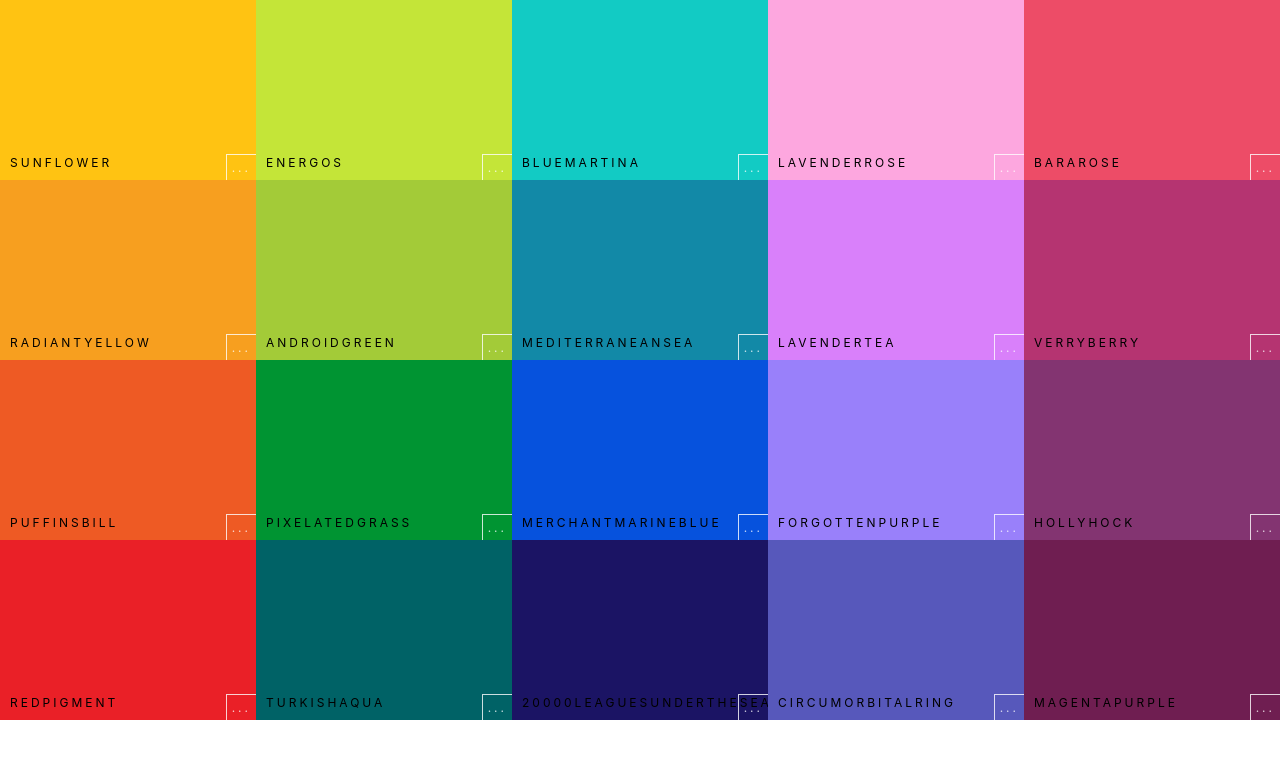
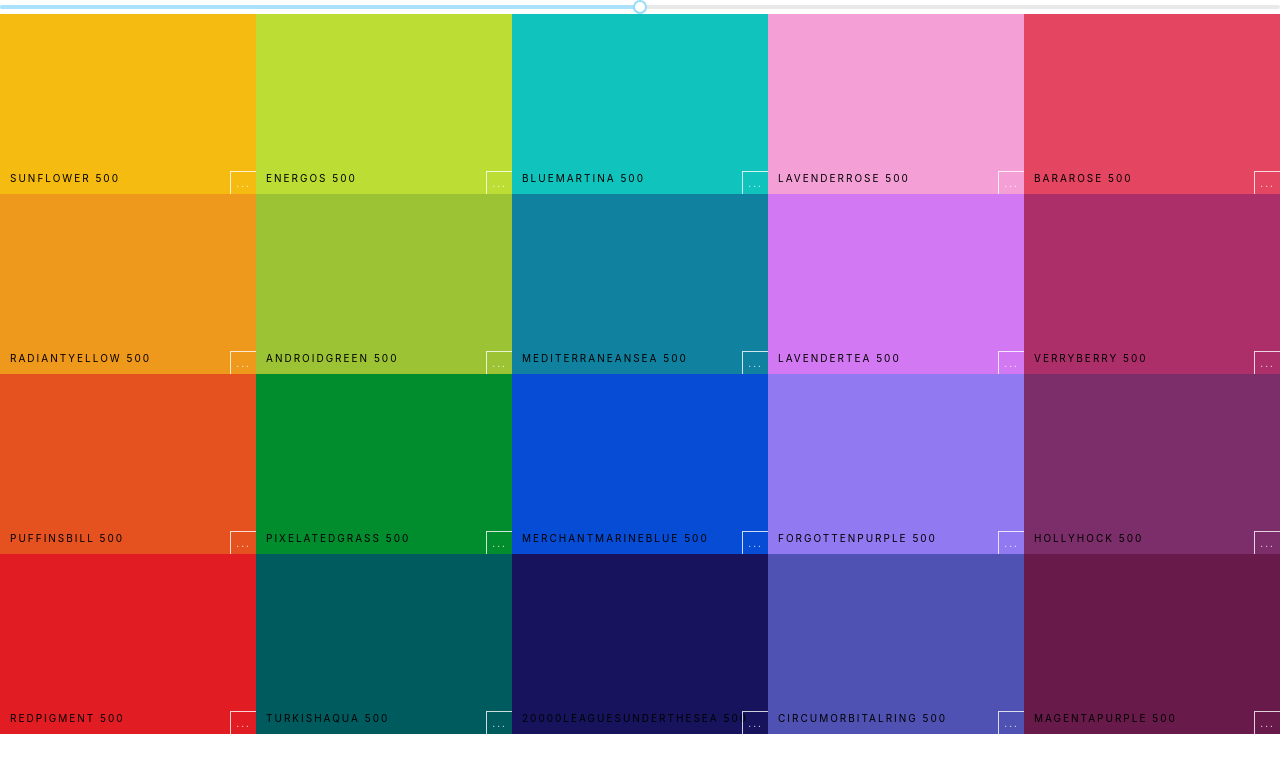
Before and after one commit to javi-err/Color-Palette-, a React (Create React App) app: page /palette/flat-ui-colors-american in a window 1280 px wide. Shown: the top 772 px of the page. Built offline with nearby package versions, Linux system fonts and the light colour scheme.

Commit message:
got the shade slider to work

```diff
--- a/package.json
+++ b/package.json
@@ -7,6 +7,7 @@
     "@testing-library/react": "^11.2.2",
     "@testing-library/user-event": "^12.5.0",
     "chroma-js": "^2.1.0",
+    "rc-slider": "^9.6.5",
     "react": "^17.0.1",
     "react-copy-to-clipboard": "^5.0.2",
     "react-dom": "^17.0.1",
--- a/src/App.js
+++ b/src/App.js
@@ -8,7 +8,7 @@
     console.log(newPaletteGenerator(seed[2]))
     return (
       <div>
-      <Palette {...seed[2]} />
+      <Palette palette= {newPaletteGenerator(seed[2])} />
     </div>
     )
   }
--- a/src/ColorBox.css
+++ b/src/ColorBox.css
@@ -53,8 +53,8 @@
     left: 0;
     bottom : 0;
     padding: 10px;
-    letter-spacing: 3px;
-    font-size: 12px;
+    letter-spacing: 2px;
+    font-size: 10px;
     color: black;
 
 }
@@ -63,8 +63,8 @@
     position: absolute;
     right: 0;
     bottom: 0;
-    letter-spacing: 3px;
-    font-size: 12px;
+    letter-spacing: 2px;
+    font-size: 10px;
     color: white;
     padding: 5px;
     border-color: white;
--- a/src/Palette.js
+++ b/src/Palette.js
@@ -1,18 +1,41 @@
 import React, { Component } from 'react'
 import './Palette.css'
 import ColorBox from './ColorBox'
+import Slider from 'rc-slider'
+import 'rc-slider/assets/index.css'
 
 
 export class Palette extends Component {
+    constructor(){
+        super()
+
+        this.state = {
+            level: 500,
+        }
+
+        this.handleLevelChange = this.handleLevelChange.bind(this)
+
+    }
+
+    handleLevelChange(level){
+        this.setState({
+            level
+        })
+    }
 
     render() {
 
-        const colorBoxes = this.props.colors.map(box => {
-            return <ColorBox background={box.color} name={box.name} />
+        const { level } = this.state
+        const { colors } = this.props.palette
+        const colorBoxes = colors[level].map(box => {
+            return <ColorBox background={box.hex} name={box.name} />
 
         })
+
+
         return (
             <div className="Palette">
+                <Slider defaultValue={level} min={100} max={900} step={100} onAfterChange={this.handleLevelChange} />
                 <div className="palette-colors">
                     {colorBoxes}
                 </div>
```
Also changed, not shown: src/ColorHelper.js (+0 -27 lines), 2 other files (tests, documents, lock files or other folders).
